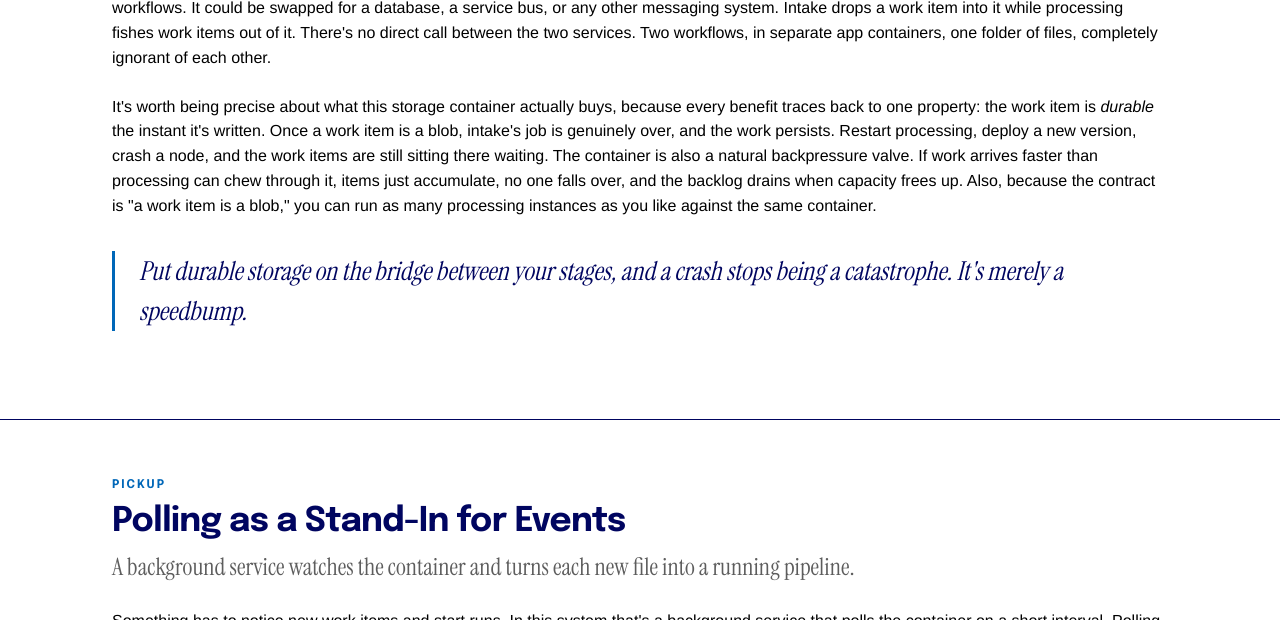
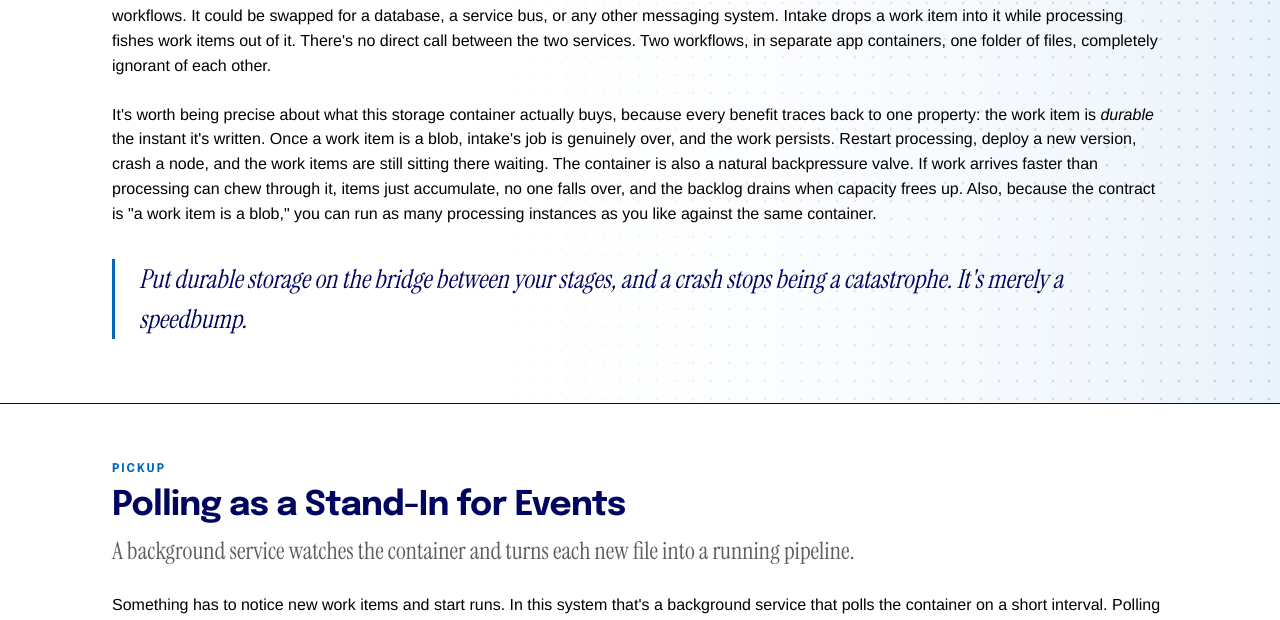
Before and after one commit to gnelson-bantha/L3AgenticSystem-Tutorial, a plain HTML site: page development-pattern-guide/08-storage-bridge.html in a window 1280 px wide. Shown: the part 496-1116 px from the top of the page. Drawn offline with Linux system fonts and the light colour scheme.

Commit message:
Add a dot-fade background to the first section

```diff
--- a/development-pattern-guide/08-storage-bridge.html
+++ b/development-pattern-guide/08-storage-bridge.html
@@ -68,7 +68,7 @@
       <p class="chapter-subhead">Why a plain blob container sits between the two halves of the system, and how it turns one event into many parallel runs.</p>
     </header>
 
-    <section class="chapter-section">
+    <section class="chapter-section dot-fade">
       <header class="section-heading">
         <span class="eyebrow">The Bridge</span>
         <h2>The Most Important Box Is Almost Empty</h2>
```
